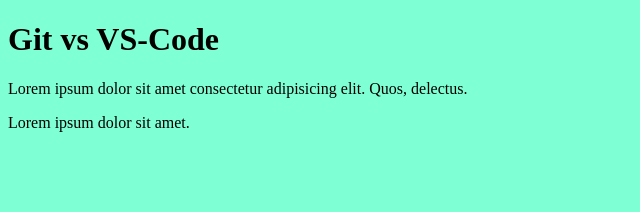
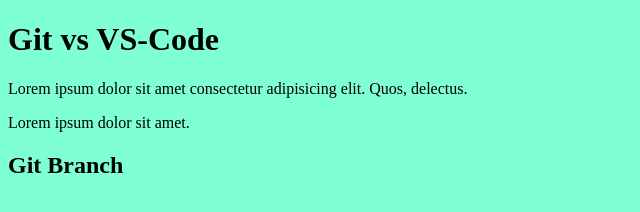
Before and after one commit to Vica27/GitTutorial, a plain HTML site: page index.html in a window 1280 px wide. Shown: the whole page, without its empty margins (0-640 px from the left). Drawn offline with Linux system fonts and the light colour scheme.

Commit message:
git branch

```diff
--- a/index.html
+++ b/index.html
@@ -12,6 +12,8 @@
   <h1>Git vs VS-Code</h1>
   <p>Lorem ipsum dolor sit amet consectetur adipisicing elit. Quos, delectus.</p>
   <p>Lorem ipsum dolor sit amet.</p>
+
+  <h2>Git Branch</h2>
 </body>
 
 </html>
```
